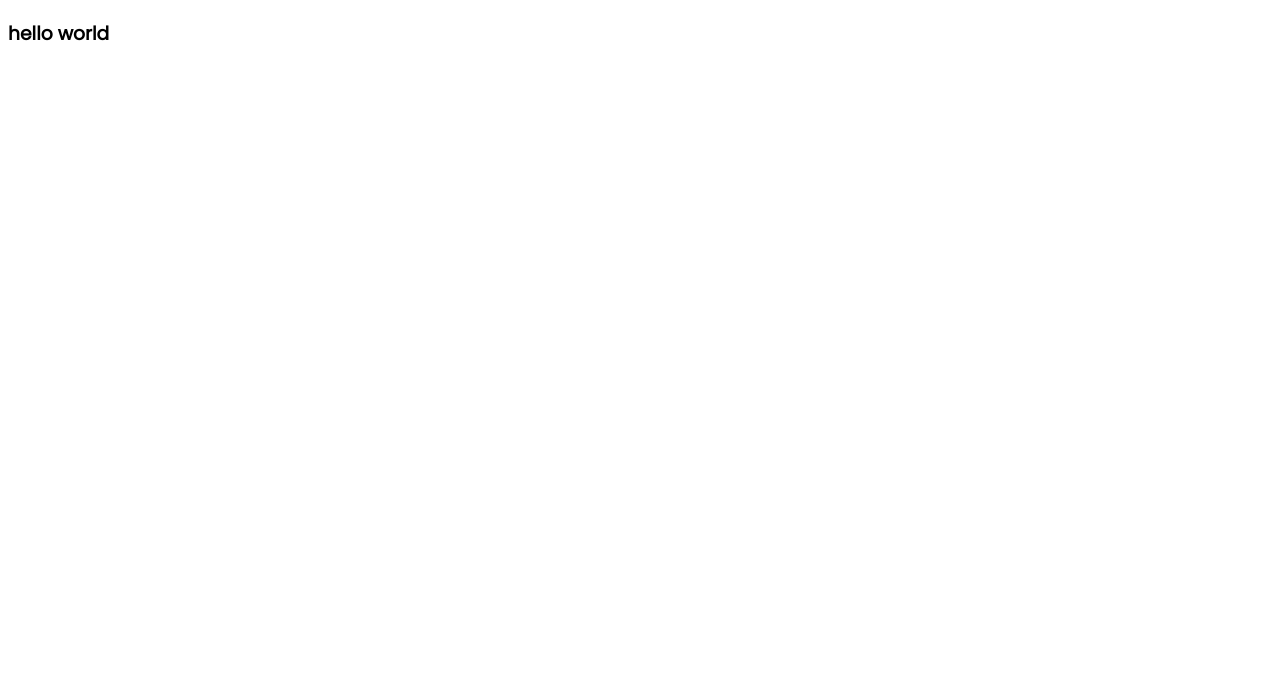
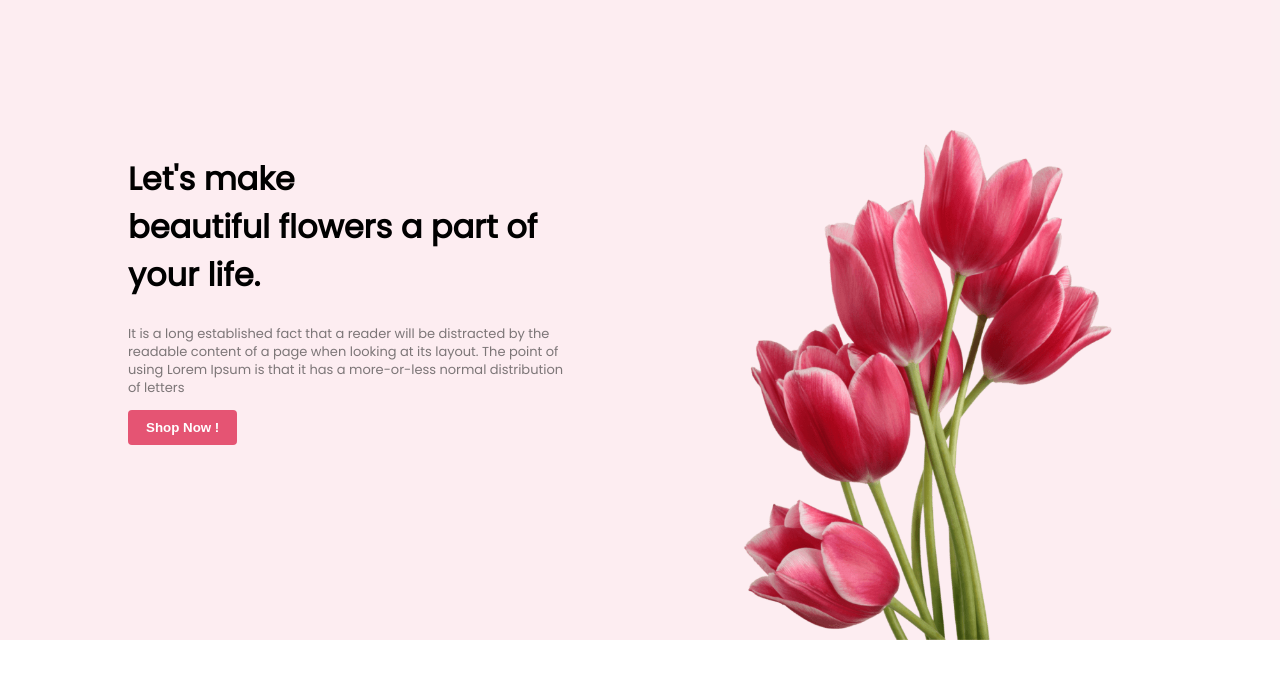
Before and after one commit to mehedi-hasan22/Restert-7-Assignment-1-Flower-Shop, a plain HTML site: page index.html in a window 1280 px wide. Drawn offline with Linux system fonts and the light colour scheme.

Commit message:
created banner

```diff
--- a/index.html
+++ b/index.html
@@ -14,7 +14,19 @@
 </head>
 
 <body>
-    <h3>hello world</h3>
+    <!-- Top Banner -->
+    <Section id="banner">
+        <div class="banner-div">
+            <h1>Let's make <br> beautiful flowers a part of <br> your life.</h1>
+            <p>It is a long established fact that a reader will be distracted by the readable
+                content of a page when looking at its layout. The point of using Lorem Ipsum is
+                that it has a more-or-less normal distribution of letters</p>
+            <button class="button">Shop Now !</button>
+        </div>
+        <div id="banner-photo" class="banner-div">
+            <img src="./Resources/pngwing 10.png" alt="">
+        </div>
+    </Section>
 </body>
 
 </html>
--- a/styles/style.css
+++ b/styles/style.css
@@ -1,4 +1,46 @@
 body {
     font-family: 'EB Garamond', serif;
     font-family: 'Poppins', sans-serif;
+    margin: 0;
 }
+
+h1 {
+    font-size: xx-large;
+    font-weight: bolder;
+}
+
+p {
+    color: rgb(39, 39, 39, 60%);
+    font-size: small;
+    line-height: 18px;
+}
+
+.button {
+    background-color: #E55473;
+    color: #FFFFFF;
+    border: none;
+    padding: 10px 18px;
+    border-radius: 4px;
+    font-weight: 600;
+}
+
+#banner {
+    height: 80vh;
+    display: flex;
+    justify-content: space-evenly;
+    align-items: flex-end;
+    background-color: rgb(229, 84, 115, 10%);
+}
+
+.banner-div {
+    text-align: left;
+    height: 80%;
+    width: 35vw;
+    margin-bottom: 0;
+}
+
+#banner-photo {
+    display: flex;
+    align-content: center;
+    justify-content: center;
+}
```
